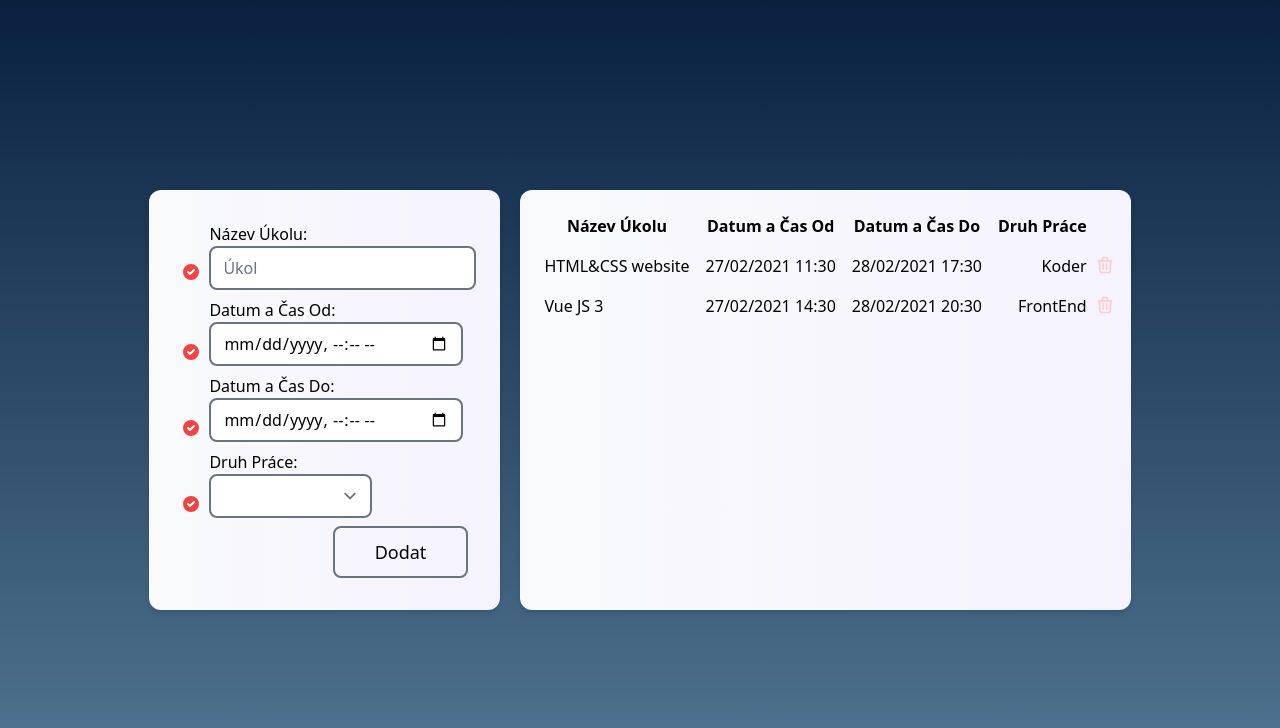
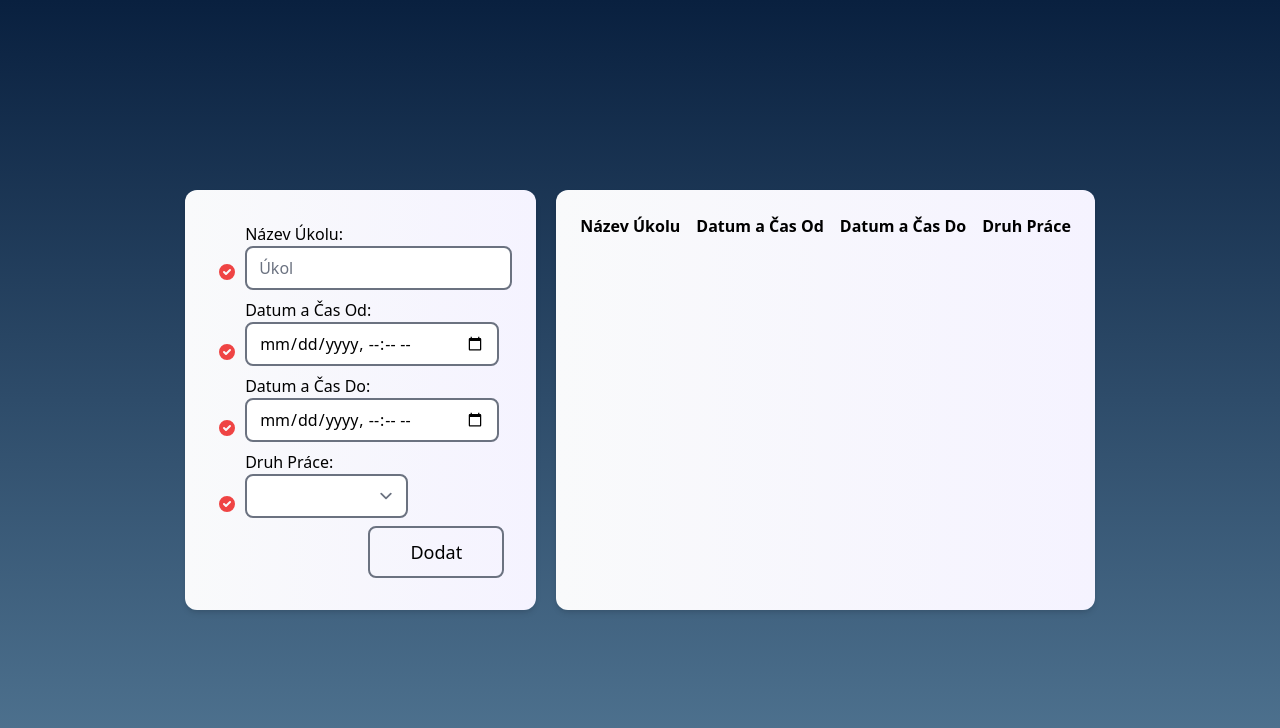
Before and after one commit to kulchaka/todolistcz-vue, a Vue app: page / in a window 1280 px wide. Shown: the top 728 px of the page. Built offline with nearby package versions, Linux system fonts and the light colour scheme; the HTML template or start-up script is replaced by a standard one.

Commit message:
rendering

```diff
--- a/src/App.vue
+++ b/src/App.vue
@@ -99,19 +99,20 @@
       </tr>
     </thead>
     <tbody>
-      <tr class="hover:bg-gray-200">
-        <td class="text-left p-2">HTML&CSS website</td>
-        <td class="text-right p-2">27/02/2021 11:30</td>
-        <td class="text-right p-2">28/02/2021 17:30</td>
-        <td class="text-right p-2">Koder</td>
+      <tr
+        v-for="(item, index) in arr" :key="index"
+        class="hover:bg-gray-200">
+        <td
+          v-for="(elem, index) in item" :key="index"
+          class="text-center p-2">{{ elem }}</td>
         <span class="h-6 flex items-center sm:h-7 pt-2.5 cursor-pointer">
           <svg class="flex-shrink-0 h-6 w-5 text-red-200 hover:text-red-500" xmlns="http://www.w3.org/2000/svg" fill="none" viewBox="0 0 24 24" stroke="currentColor">
             <path stroke-linecap="round" stroke-linejoin="round" stroke-width="2" d="M19 7l-.867 12.142A2 2 0 0116.138 21H7.862a2 2 0 01-1.995-1.858L5 7m5 4v6m4-6v6m1-10V4a1 1 0 00-1-1h-4a1 1 0 00-1 1v3M4 7h16"/>
           </svg>
         </span>
       </tr>
-      <tr class="hover:bg-gray-200">
-        <td class="text-left p-2">Vue JS 3</td>
+      <!-- <tr class="hover:bg-gray-200">
+        <td class="text-center p-2">Vue JS 3</td>
         <td class="text-right p-2">27/02/2021 14:30</td>
         <td class="text-right p-2">28/02/2021 20:30</td>
         <td class="text-right p-2">FrontEnd</td>
@@ -120,7 +121,7 @@
             <path stroke-linecap="round" stroke-linejoin="round" stroke-width="2" d="M19 7l-.867 12.142A2 2 0 0116.138 21H7.862a2 2 0 01-1.995-1.858L5 7m5 4v6m4-6v6m1-10V4a1 1 0 00-1-1h-4a1 1 0 00-1 1v3M4 7h16"/>
           </svg>
         </span>
-      </tr>
+      </tr> -->
     </tbody>
 </table>
   </div>
@@ -142,15 +143,7 @@ export default {
   },
   methods: {
     submitHandler (event) {
-      console.group('Form Data:')
-      console.log('Název Úkolu:', this.name)
-      console.log('Datum a Čas Od:', Boolean(this.timestart))
-      console.log('Datum a Čas Do:', this.timeend)
-      console.log('Druh Práce:', this.work)
-      console.groupEnd()
-
       this.arr.push({ name: this.name, timestart: this.timestart, timeend: this.timeend, work: this.work })
-      console.log(this.arr)
       this.name = ''
       this.timestart = ''
       this.timeend = ''
```
